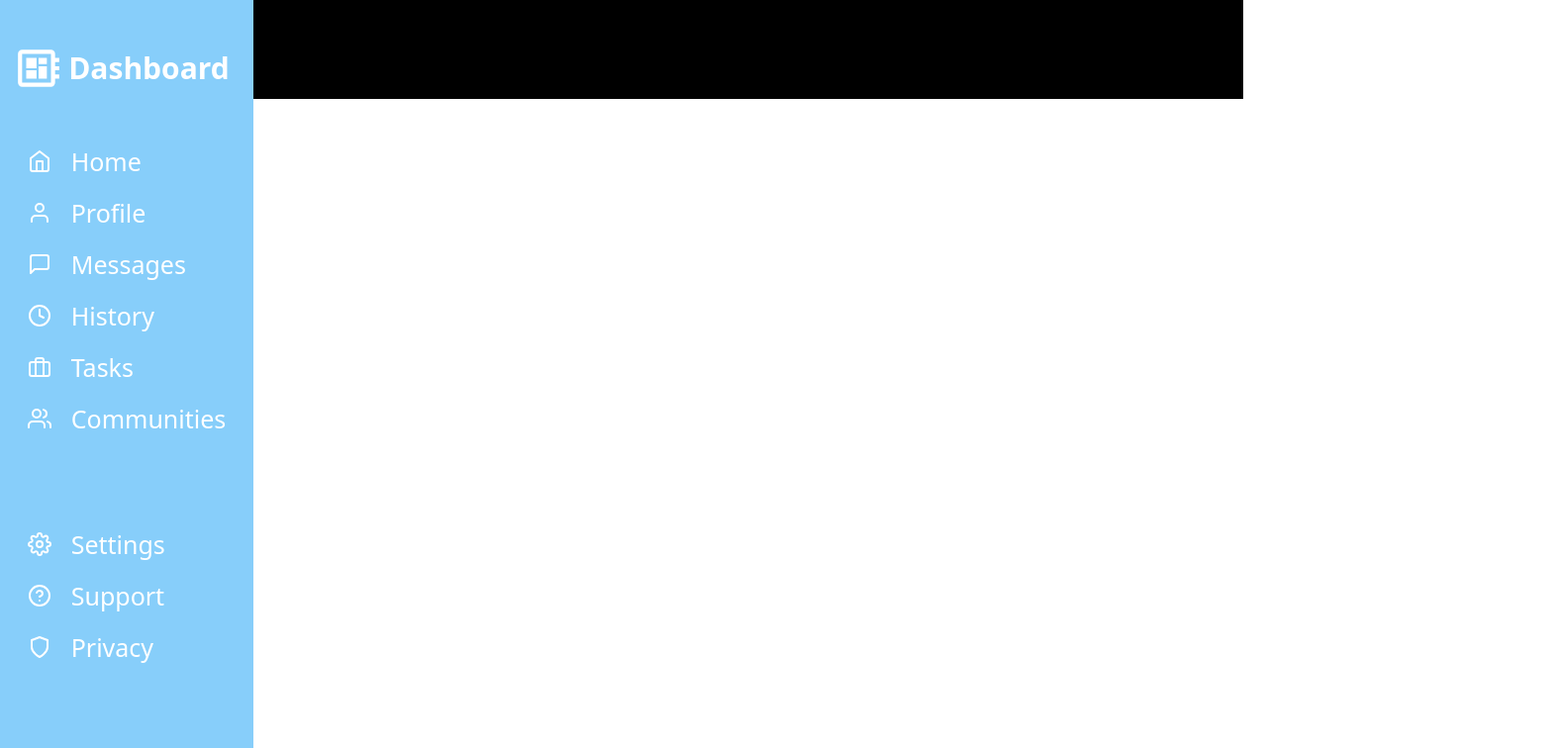
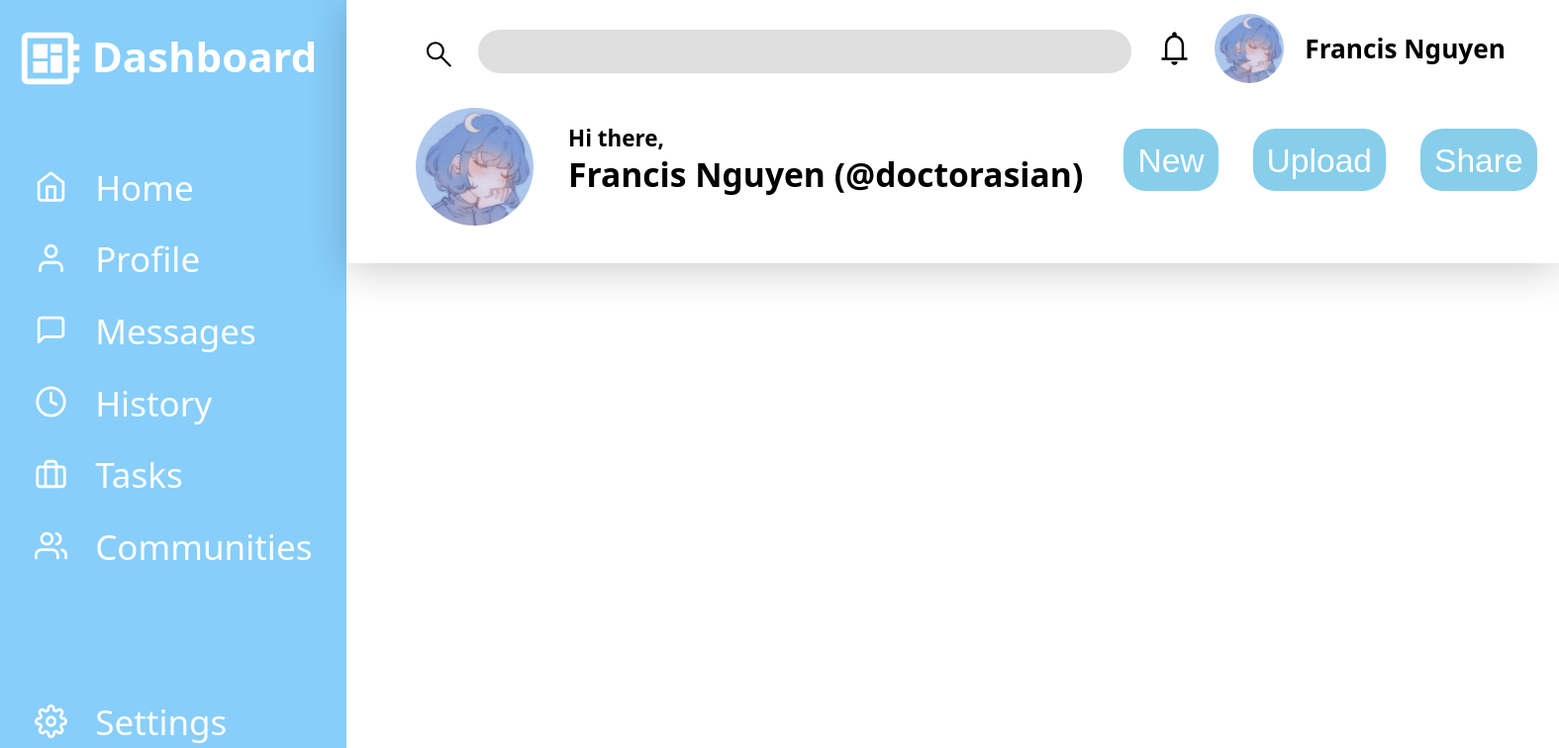
Before and after one commit to doctorasian/admin-dashboard-page, a plain HTML site: page index.html in a window 1280 px wide. Shown: the top 756 px of the page at 99% size, 1575 px wide, since content can reach past the window. Drawn offline with Linux system fonts and the light colour scheme.

Commit message:
Add header and searchbar to dashboard page
Use grid to layout two sections of the header.
Add searchbar, notification icon, profile icons, username,
as well as buttons for user interactivity. Add SVG for searchbar
and notifications.

```diff
--- a/index.html
+++ b/index.html
@@ -26,6 +26,30 @@
 
     <div class="grid header">
 
+          <div class="flex searchbar">
+            <form>
+                <input type="text" id="search-engine" name="search-request" maxlength="90">
+            </form>
+          </div>
+
+          <div class="flex right-container">
+                <img src="./svgs/notifications.svg" id="bell"/>
+                <img src="./imgs/profile.jpg" id="icon"/>
+                <h3 id="username">Francis Nguyen</h3>
+          </div>
+
+          <div class="grid user-info">
+            <img src="./imgs/profile.jpg" id="icon"/>
+            <h4>Hi there,</h4>
+            <h2>Francis Nguyen (@doctorasian)</h2>
+          </div>
+
+          <div class="flex btn-container">
+            <button type="button">New</button>
+            <button type="button">Upload</button>
+            <button type="button">Share</button>
+          </div>
+
     </div>
 
     <div class="main">
--- a/styles.css
+++ b/styles.css
@@ -21,6 +21,7 @@ time, mark, audio, video {
 	border: 0;
 	vertical-align: baseline;
 }
+
 /* HTML5 display-role reset for older browsers */
 article, aside, details, figcaption, figure,
 footer, header, hgroup, menu, nav, section {
@@ -30,6 +31,8 @@ body {
     font-family: system-ui, -apple-system, BlinkMacSystemFont, 'Segoe UI', Roboto, Oxygen, Ubuntu, Cantarell, 'Open Sans', 'Helvetica Neue', sans-serif;
 	line-height: 1;
     display: flex;
+    -moz-transform: scale(1.3);
+    zoom: 140%;
 }
 
 /*---------------------------------------------*/
@@ -61,7 +64,7 @@ body {
 
 .sidebar > h1 {
     font-size: 30px;
-    margin-top: 30px;
+    margin-top: 2px;
     margin-right: 20px;
     padding-left: 15px;
 }
@@ -77,7 +80,7 @@ body {
 .sidebar > h1::before {
     content: url(./svgs/developer-board.svg);
     position: relative;
-    top: 14px;
+    top: 15px;
     right: 5px;
 }
 
@@ -137,8 +140,117 @@ body {
 
 /*----End of Sidebar Contents----*/
 
+/*----Header----*/
 .header {
-    background-color: black;
-    height: 100px;
-    width: 1000px;
+    background-color: white;
+    box-shadow: 20px;
+    height: 180px;
+    /*TEMPFIX: Width is a crazy amt to fix grid overflow*/
+    width: 100000px;
+    padding-top: 10px;
+    padding-left: 50px;
+    padding-right: 10px;
+    grid-template: 50px 70px / minmax(500px, 1fr) repeat(3, minmax(100px, 200px));
+    grid-row-gap: 20px;
+    grid-column-gap: 5px;
+    box-shadow: 0px 5px 29px 0px rgba(0, 0, 0, 0.2);
 }
+
+.right-container {
+    grid-column: 2 / 5;
+    flex-direction: row;
+    gap: 15px;
+}
+
+.header > div {
+    align-items: center;
+    justify-content: center;
+    color: black;
+}
+
+.header > div.searchbar {
+    white-space: nowrap;
+}
+
+.searchbar form {
+    width: 100%;
+    padding-right: 15px;
+}
+
+.searchbar input {
+    background: rgba(211, 211, 211, 0.732);
+    /*Sets upper and lower bounds for search bar
+     *(90% of cell width is ideal) */
+    min-width: clamp(400px, 90%, 700px);
+    height: 4ch;
+    border-radius: 20px;
+    border: none;
+    padding-left: 20px;
+}
+
+.searchbar input:focus {
+    outline: none;
+}
+
+.searchbar form::before {
+    position: relative;
+    top: 10px;
+    content: url('./svgs/search.svg');
+}
+
+
+.right-container img {
+    cursor: pointer;
+}
+
+.right-container img#icon {
+    width: clamp(50px,50%,50px);
+    border-radius: 100%;
+    cursor: pointer;
+}
+
+.right-container#username {
+    width: 20%;
+}
+
+.user-info {
+    flex-direction: row;
+    justify-self: flex-start;
+    grid-template: 40px 10px / 100px 100px;
+    row-gap: 1px;
+    column-gap: 10px;
+}
+
+.user-info h2 {
+    grid-column: 2 / 4;
+}
+
+.user-info img {
+    grid-row: 1 / 3;
+    position: relative;
+    top: 15px;
+    width: 85%;
+    border-radius: 100%;
+    cursor: pointer;
+}
+
+.btn-container {
+    grid-column: 3 / 4;
+    flex-direction: row;
+}
+
+.header > div > button {
+    border: none;
+    border-radius: 16px;
+    font-size: 24px;
+    height: 40px;
+    padding-top: 10px;
+    padding-bottom: 35px;
+    padding-left: 10px;
+    padding-right: 10px;
+    color: white;
+    background-color: skyblue;
+    cursor: pointer;
+}
+
+/*----End of Header----**/
```
Also changed, not shown: imgs/profile.jpg (added), svgs/notifications.svg (added), svgs/search.svg (added).
